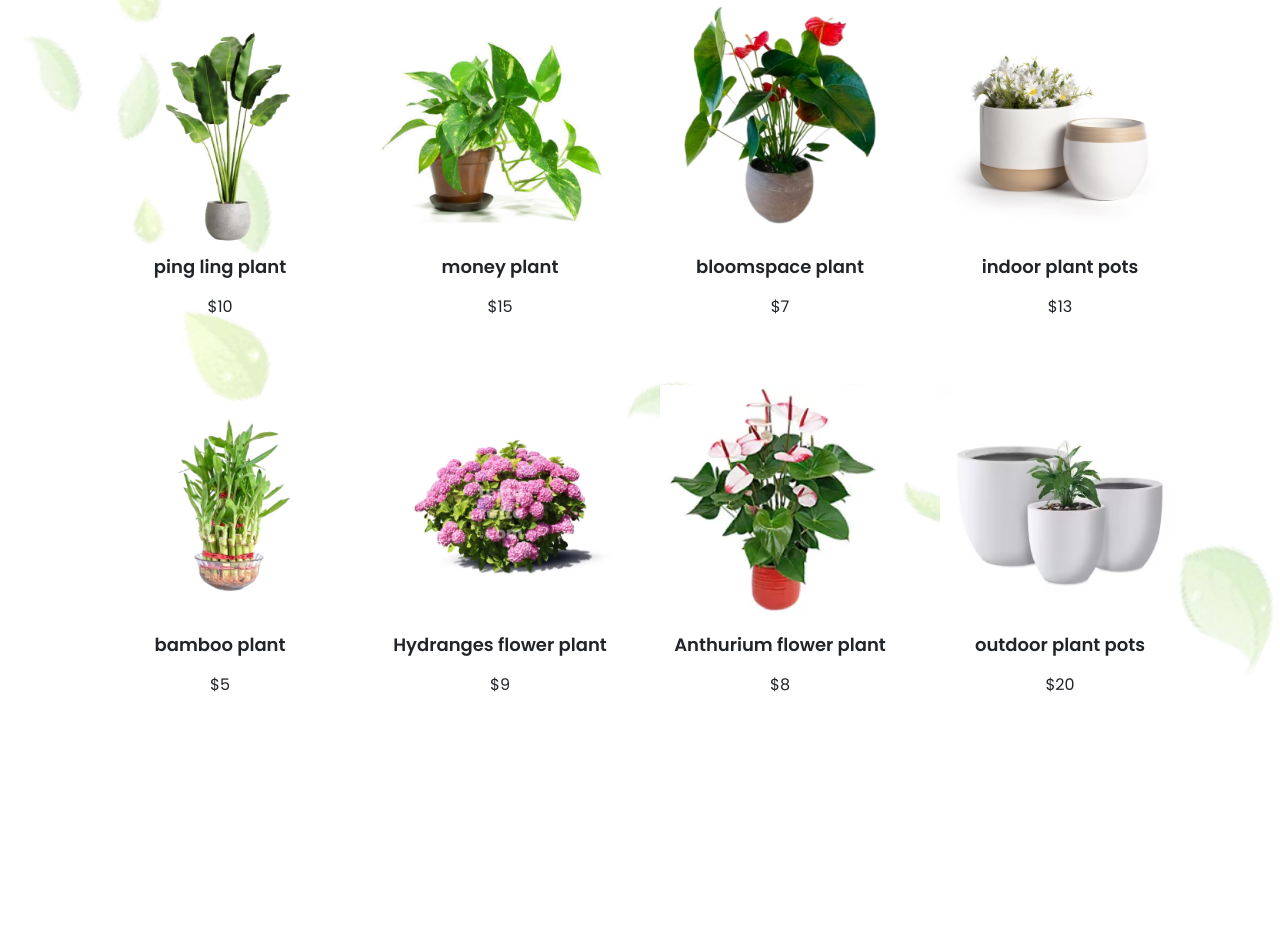
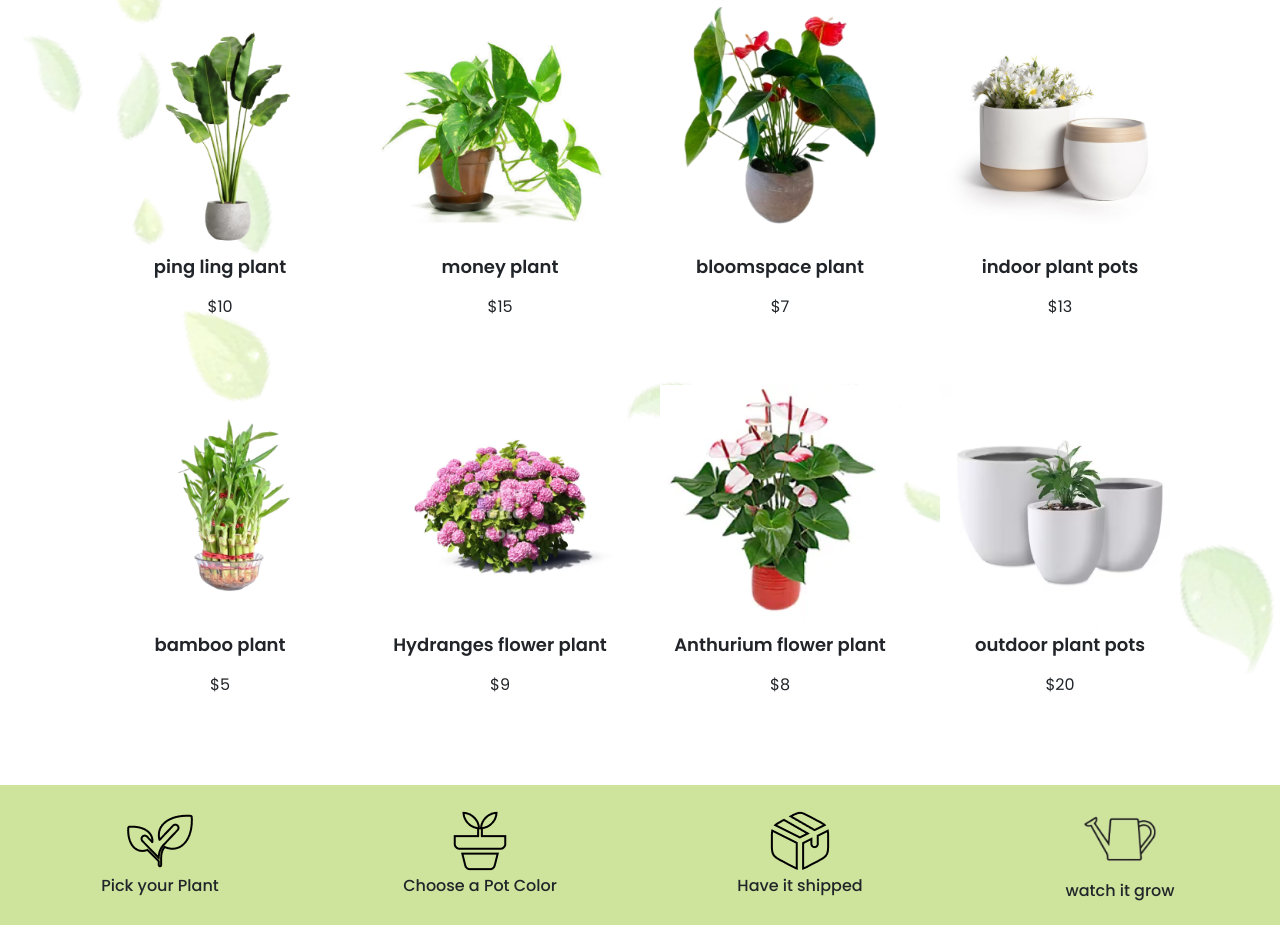
Before and after one commit to Krishpatel3085/Plantsy, a plain HTML site: page index.html in a window 1280 px wide. Shown: the part 2684-3633 px from the top of the page. Before the commit the page ends 3445 px from the top, so only its background shows below. Drawn offline with nearby package versions, Linux system fonts and the light colour scheme.

Commit message:
Section six add

```diff
--- a/index.html
+++ b/index.html
@@ -295,6 +295,37 @@
             </div>
         </div>
     </div>
+    <!-- Section six -->
+    <div class="section-six my-4 py-3" >
+        <div class="container-fluid ">
+            <div class="row">
+                <div class="col-md-3">
+                    <div class="plant-verity">
+                        <img src="./Imgs/ph_plant-fill.png" alt="">
+                        <h6>Pick your Plant</h6>
+                    </div>
+                </div>
+                <div class="col-md-3">
+                    <div class="plant-verity">
+                        <img src="./Imgs/material-symbols_potted-plant.png" alt="">
+                        <h6>Choose a Pot Color</h6>
+                    </div>
+                </div>
+                <div class="col-md-3">
+                    <div class="plant-verity">
+                        <img src="./Imgs/solar_box-bold.png" alt="">
+                        <h6>Have it shipped</h6>
+                    </div>
+                </div>
+                <div class="col-md-3">
+                    <div class="plant-verity">
+                        <img src="./Imgs/image 18.png" alt="" height="80px">
+                        <h6>watch it grow</h6>
+                    </div>
+                </div>
+            </div>
+        </div>
+    </div>
 </body>
 
 </html>
--- a/media.css
+++ b/media.css
@@ -17,7 +17,8 @@
     #text-box p {
         font-size: 15px;
     }
-    #three-img img{
+
+    #three-img img {
         width: 270px;
         height: 300px;
     }
@@ -27,11 +28,13 @@
         height: 200px;
 
     }
-    .Section-four{
+
+    .Section-four {
         width: 100%;
         height: 250px;
     }
-    #services{
+
+    #services {
         margin-top: 20px;
     }
 }
@@ -40,10 +43,12 @@
     #top-bar {
         display: none;
     }
-    #box-1{
+
+    #box-1 {
         width: 100%;
         height: 400px;
     }
+
     #first-p2 {
         display: none;
     }
@@ -52,51 +57,63 @@
         width: 500px;
         height: 200px;
     }
-    #plant img{
+
+    #plant img {
         width: 360px;
         height: 360px;
 
     }
-    #list ul{
+
+    #list ul {
         font-size: 18.6px;
     }
-    #three-img-3{
+
+    #three-img-3 {
         margin-top: -100px;
         margin-right: 320px;
     }
-    #three-img-2{
+
+    #three-img-2 {
         margin-top: 220px;
     }
+
     .three-box {
         width: 300px;
         height: 150px;
 
     }
-    .three-box h3{
+
+    .three-box h3 {
         font-size: 25px;
     }
+
     .three-box p {
         font-size: 14px;
     }
-    .three-box button{
+
+    .three-box button {
         width: 140px;
         height: 40px;
     }
-    #box-3-img img{
+
+    #box-3-img img {
         display: flex;
         align-items: center;
         justify-content: end;
         width: 350px;
         height: 350px;
     }
-    .Section-four{
+
+    .Section-four {
         width: 100%;
         height: 250px;
     }
-    #services{
+
+    #services {
         width: 360px;
     }
-    #services{
+
+    #services {
         margin-top: 20px;
     }
 }
@@ -109,60 +126,78 @@
     #first-p2 {
         display: none;
     }
+
     .text-box {
         width: 300px;
         height: 100px;
         margin-bottom: 100px;
     }
 
-    #box-1{
-       width: 100%;
-       height: 245px;
+    #box-1 {
+        width: 100%;
+        height: 245px;
     }
+
     #text-box h2 {
         font-size: 18px;
         font-weight: 500px;
     }
-    #plant{
+
+    #plant {
         justify-content: center;
     }
-    #plant img{
+
+    #plant img {
         width: 340px;
         height: 340px;
     }
-    #list ul{
+
+    #list ul {
         font-size: 20.6px;
     }
-    #three-img-3{
+
+    #three-img-3 {
         margin-top: 10px;
     }
-    #three-img-2{
+
+    #three-img-2 {
         margin-top: 10px;
     }
+
     .three-box {
         width: 370px;
         height: 250px;
 
     }
+
     .three-box p {
         font-size: 16px;
     }
-    #box-3-img img{
+
+    #box-3-img img {
         width: 400px;
         height: 370px;
     }
-    .Section-four{
+
+    .Section-four {
         height: 400px;
     }
-    #services{
+
+    #services {
         width: 360px;
     }
-    #services{
+
+    #services {
         margin-top: 30px;
     }
 
+    .section-six .col-md-3 {
+        padding: 15px;
+
+    }
 }
-@media (max-width: 424px) and (min-width:375px){
+
+@media (max-width: 424px) and (min-width:375px) {
     #top-bar {
         display: none;
     }
@@ -170,111 +205,147 @@
     #first-p2 {
         display: none;
     }
+
     #box-1 {
         background-blend-mode: hue;
         height: 300px;
-     }
+    }
 
-    #text-box h2{
+    #text-box h2 {
         font-size: 20px;
     }
+
     .text-box {
         width: 250px;
         height: 70px;
         margin-bottom: 100px;
     }
-    #plant{
+
+    #plant {
         justify-content: center;
     }
-    #plant img{
+
+    #plant img {
         width: 300px;
         height: 300px;
     }
-    #list ul{
+
+    #list ul {
         font-size: 18.6px;
     }
-    #three-img-3{
+
+    #three-img-3 {
         margin-top: 10px;
     }
-    #three-img-2{
+
+    #three-img-2 {
         margin-top: 10px;
     }
-    .three-box{
+
+    .three-box {
         width: 320px;
         height: auto;
     }
-    #box-3-img img{
+
+    #box-3-img img {
         width: 300px;
         height: 300px;
     }
-    .Section-four{
+
+    .Section-four {
         height: 400px;
     }
-    #services{
+
+    #services {
         width: 360px;
     }
-    #services{
+
+    #services {
         margin-top: 30px;
     }
+
+    .section-six .col-md-3 {
+        padding: 15px;
+    }
 }
-@media (max-width: 374px) and (min-width:320px){
+
+@media (max-width: 374px) and (min-width:320px) {
     #top-bar {
         display: none;
     }
+
     #box-1 {
-       background-blend-mode: hue;
-       height: 300px;
+        background-blend-mode: hue;
+        height: 300px;
     }
+
     #first-p2 {
         display: none;
     }
 
-    #text-box h2{
-        font-size:20.8px;
+    #text-box h2 {
+        font-size: 20.8px;
     }
+
     .text-box {
         width: 250px;
         height: 70px;
         margin-bottom: 100px;
     }
-    .text-box button{
+
+    .text-box button {
         width: 100px;
         height: 30px;
         font-size: 18px;
     }
-    #plant{
+
+    #plant {
         justify-content: center;
     }
-    #plant img{
+
+    #plant img {
         width: 300px;
         height: 300px;
     }
-    #list ul{
+
+    #list ul {
         font-size: 18.6px;
     }
-    #three-img-3{
+
+    #three-img-3 {
         margin-top: 10px;
     }
-    #three-img-2{
+
+    #three-img-2 {
         margin-top: 10px;
     }
+
     .three-box {
         width: 400px;
         height: 250px;
         /* text-align: center; */
 
     }
-    #box-3-img img{
+
+    #box-3-img img {
         width: 300px;
         height: 300px;
     }
-    .Section-four{
+
+    .Section-four {
         height: 400px;
     }
-    #services{
+
+    #services {
         width: 360px;
     }
-    #services{
+
+    #services {
         margin-top: 30px;
     }
+
+    .section-six .col-md-3 {
+     padding: 15px;
+
+    }
 }
--- a/style.css
+++ b/style.css
@@ -294,13 +294,35 @@
     gap: 40px;
     flex-wrap: wrap;
 }
-.arrivels h5{
+
+.arrivels h5 {
     font-size: 18px;
     font-weight: 600;
     line-height: 40px;
 }
+
 .arrivels-1 img {
     width: 240px;
     height: auto;
     margin: auto;
 }
+
+.section-six {
+    width: 100%;
+    height: auto;
+    background-color: #CEE49D;
+
+}
+.section-six .row{
+    display: flex;
+    justify-content: center;
+    align-items: center;
+}
+.section-six .col-md-3{
+    display: flex;
+    justify-content: center;
+
+}
+.plant-verity{
+    text-align: center;
+}
```
Also changed, not shown: Imgs/image 18.png (added), Imgs/material-symbols_potted-plant.png (added), Imgs/ph_plant-fill.png (added), Imgs/solar_box-bold.png (added).
